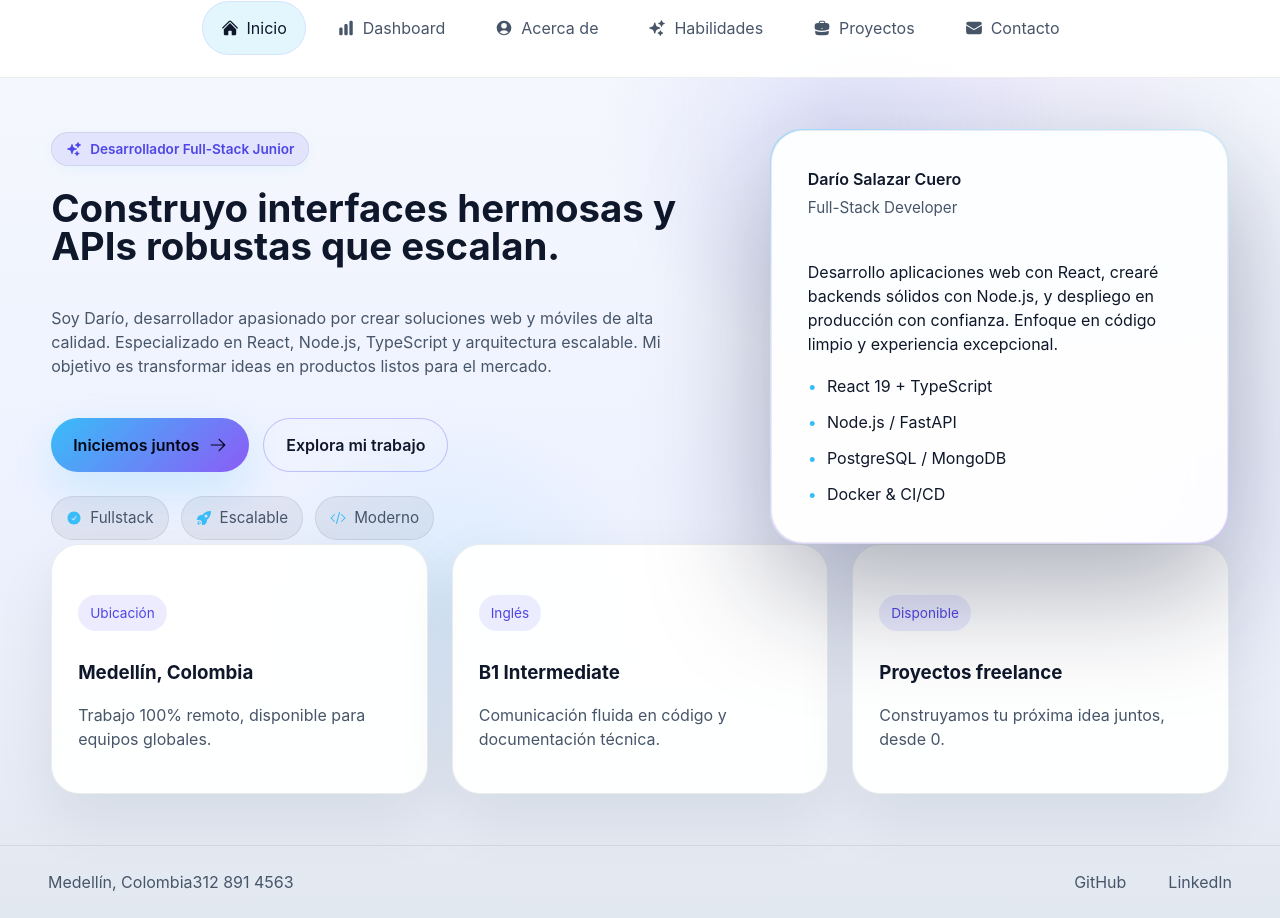
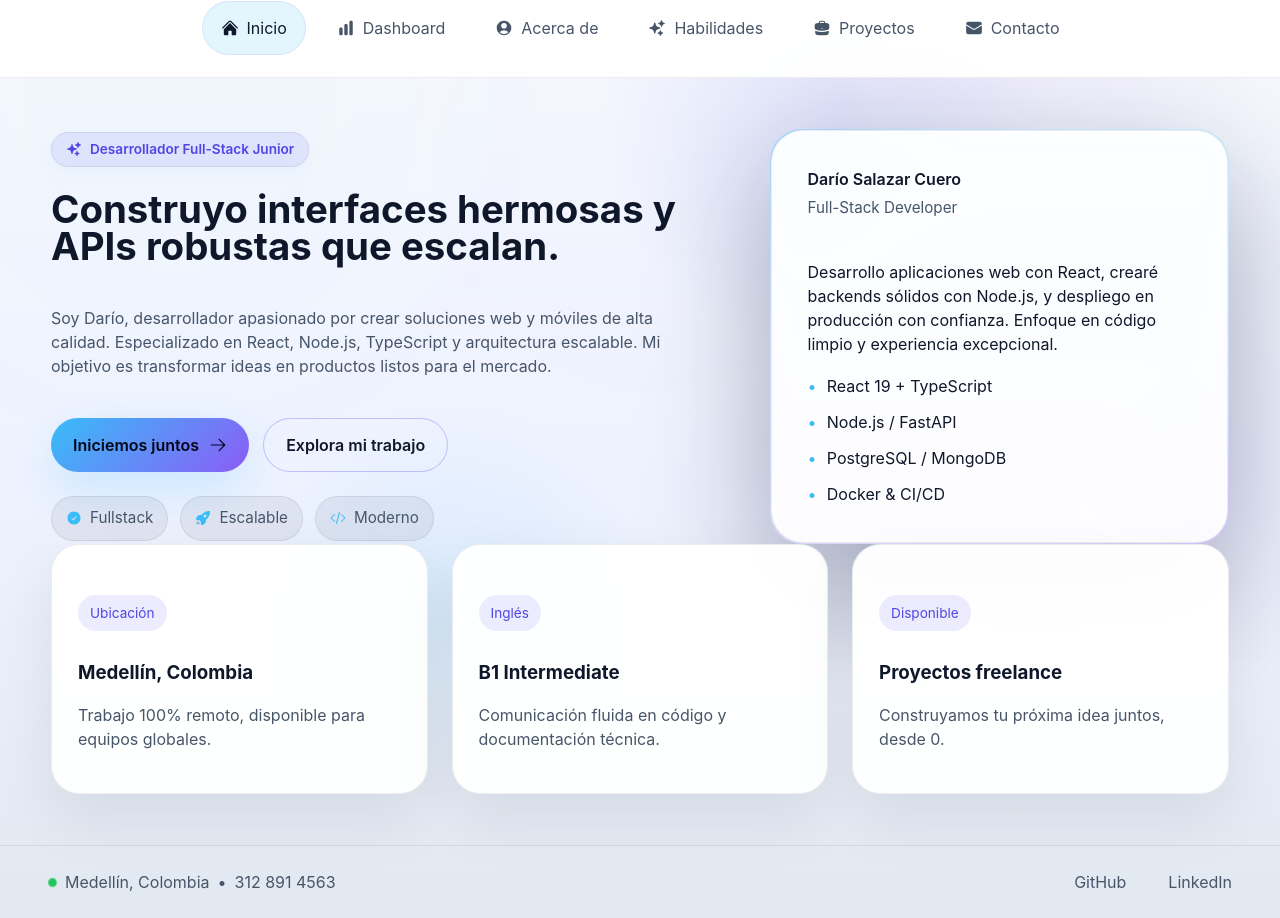
Before and after one commit to DarioSC00/PortafolioDario, a React (Vite) app in the folder mi-portafolio/: page / in a window 1280 px wide. Shown: the part 140-1058 px from the top of the page. Built offline with nearby package versions, Linux system fonts and the light colour scheme; some icons are missing.

Commit message:
feat: implement portfolio structure with App styles, DefaultLayout component, and Projects page layout

```diff
--- a/mi-portafolio/src/App.css
+++ b/mi-portafolio/src/App.css
@@ -1481,3 +1481,266 @@
   color: var(--accent);
   border-color: rgba(56, 189, 248, 0.24);
 }
+
+/* ----------------------------------------------------
+   EFFECTS & ANIMATIONS (SaaS Premium Visual Style)
+   ---------------------------------------------------- */
+
+/* 1. Ambient Pulsing and Drifting Glow Spheres */
+.ambient-glows {
+  position: fixed;
+  inset: 0;
+  pointer-events: none;
+  z-index: 0;
+  overflow: hidden;
+}
+
+.glow-sphere {
+  position: absolute;
+  border-radius: 50%;
+  filter: blur(120px);
+  opacity: 0.45;
+  transition: opacity 0.5s ease;
+}
+
+.light-theme .glow-sphere {
+  opacity: 0.15;
+  filter: blur(140px);
+}
+
+.glow-1 {
+  top: -10%;
+  left: -10%;
+  width: 45vw;
+  height: 45vw;
+  background: radial-gradient(circle, rgba(56, 189, 248, 0.3) 0%, transparent 70%);
+  animation: driftGlow1 25s infinite alternate ease-in-out;
+}
+
+.glow-2 {
+  bottom: -15%;
+  right: -10%;
+  width: 50vw;
+  height: 50vw;
+  background: radial-gradient(circle, rgba(139, 92, 246, 0.24) 0%, transparent 70%);
+  animation: driftGlow2 30s infinite alternate ease-in-out;
+}
+
+.glow-3 {
+  top: 40%;
+  left: 50%;
+  width: 35vw;
+  height: 35vw;
+  background: radial-gradient(circle, rgba(99, 102, 241, 0.2) 0%, transparent 70%);
+  animation: driftGlow3 28s infinite alternate ease-in-out;
+}
+
+@keyframes driftGlow1 {
+  0% { transform: translate(0, 0) scale(1); }
+  50% { transform: translate(8%, 12%) scale(1.1); }
+  100% { transform: translate(-5%, 5%) scale(0.95); }
+}
+
+@keyframes driftGlow2 {
+  0% { transform: translate(0, 0) scale(1); }
+  50% { transform: translate(-10%, -8%) scale(0.9); }
+  100% { transform: translate(5%, -15%) scale(1.1); }
+}
+
+@keyframes driftGlow3 {
+  0% { transform: translate(-50%, -50%) scale(1); }
+  50% { transform: translate(-42%, -55%) scale(1.15); }
+  100% { transform: translate(-58%, -45%) scale(0.9); }
+}
+
+/* 2. Page Entrance Slide/Fade Animation */
+.home-page,
+.about-page,
+.skills-page,
+.projects-page,
+.dashboard-page,
+.contact-page {
+  animation: pageEntrance 0.75s cubic-bezier(0.16, 1, 0.3, 1) both;
+  position: relative;
+  z-index: 10;
+}
+
+@keyframes pageEntrance {
+  from {
+    opacity: 0;
+    transform: translateY(22px) scale(0.985);
+    filter: blur(4px);
+  }
+  to {
+    opacity: 1;
+    transform: translateY(0) scale(1);
+    filter: blur(0);
+  }
+}
+
+/* 3. Reusable Glassmorphic Shimmer Sweep Overlay on Card Hover */
+.summary-card,
+.about-card,
+.skill-card,
+.project-card,
+.contact-card,
+.dashboard-card,
+.project-summary-card {
+  position: relative;
+  overflow: hidden;
+}
+
+.summary-card::after,
+.about-card::after,
+.skill-card::after,
+.project-card::after,
+.contact-card::after,
+.dashboard-card::after,
+.project-summary-card::after {
+  content: '';
+  position: absolute;
+  top: -50%;
+  left: -80%;
+  width: 200%;
+  height: 200%;
+  background: linear-gradient(
+    55deg,
+    transparent 42%,
+    rgba(255, 255, 255, 0.08) 48%,
+    rgba(56, 189, 248, 0.12) 50%,
+    rgba(255, 255, 255, 0.08) 52%,
+    transparent 58%
+  );
+  transform: rotate(-35deg);
+  opacity: 0;
+  pointer-events: none;
+  transition: none;
+}
+
+.summary-card:hover::after,
+.about-card:hover::after,
+.skill-card:hover::after,
+.project-card:hover::after,
+.contact-card:hover::after,
+.dashboard-card:hover::after,
+.project-summary-card:hover::after {
+  opacity: 1;
+  left: 130%;
+  transition: left 1.2s cubic-bezier(0.2, 0.8, 0.2, 1);
+}
+
+/* 4. Glassmorphic Tooltips (data-tooltip) */
+[data-tooltip] {
+  position: relative;
+}
+
+[data-tooltip]::before {
+  content: attr(data-tooltip);
+  position: absolute;
+  bottom: 125%;
+  left: 50%;
+  transform: translateX(-50%) translateY(6px) scale(0.95);
+  padding: 8px 12px;
+  background: rgba(10, 18, 34, 0.94);
+  backdrop-filter: blur(12px);
+  border: 1px solid rgba(255, 255, 255, 0.12);
+  color: #f1f5f9;
+  font-size: 0.78rem;
+  font-weight: 500;
+  border-radius: 8px;
+  white-space: nowrap;
+  box-shadow: 0 10px 25px rgba(0, 0, 0, 0.35);
+  pointer-events: none;
+  opacity: 0;
+  transition: opacity 0.22s cubic-bezier(0.2, 0.8, 0.2, 1), transform 0.22s cubic-bezier(0.2, 0.8, 0.2, 1);
+  z-index: 1000;
+}
+
+.light-theme [data-tooltip]::before {
+  background: rgba(255, 255, 255, 0.94);
+  border-color: rgba(15, 23, 42, 0.12);
+  color: #0f172a;
+  box-shadow: 0 10px 25px rgba(15, 23, 42, 0.12);
+}
+
+[data-tooltip]:hover::before {
+  opacity: 1;
+  transform: translateX(-50%) translateY(0) scale(1);
+}
+
+/* 5. Pulsing Status Indicator (Green dot) */
+.pulse-indicator {
+  display: inline-block;
+  width: 9px;
+  height: 9px;
+  border-radius: 50%;
+  background-color: #22c55e;
+  box-shadow: 0 0 0 0 rgba(34, 197, 94, 0.6);
+  animation: pulseGreen 2s infinite;
+  cursor: help;
+}
+
+@keyframes pulseGreen {
+  0% {
+    transform: scale(0.92);
+    box-shadow: 0 0 0 0 rgba(34, 197, 94, 0.7);
+  }
+  70% {
+    transform: scale(1);
+    box-shadow: 0 0 0 7px rgba(34, 197, 94, 0);
+  }
+  100% {
+    transform: scale(0.92);
+    box-shadow: 0 0 0 0 rgba(34, 197, 94, 0);
+  }
+}
+
+/* 6. Dashboard Progress Bar Entrance Anim */
+@keyframes loadBar {
+  from {
+    width: 0;
+  }
+}
+
+.chart-bar {
+  animation: loadBar 1.4s cubic-bezier(0.16, 1, 0.3, 1) both;
+}
+
+/* 7. Hover Micro-Interactions on Icons & Links */
+.brand-chip:hover .brand-icon {
+  animation: spinPulse 0.8s cubic-bezier(0.2, 0.8, 0.2, 1) infinite alternate;
+}
+
+@keyframes spinPulse {
+  0% {
+    transform: scale(1) rotate(0deg);
+  }
+  100% {
+    transform: scale(1.22) rotate(15deg);
+    color: #eab308;
+    filter: drop-shadow(0 0 8px rgba(234, 179, 8, 0.5));
+  }
+}
+
+.nav-link .nav-icon {
+  transition: transform 0.25s cubic-bezier(0.2, 0.8, 0.2, 1), color 0.25s ease;
+}
+
+.nav-link:hover .nav-icon {
+  transform: translateY(-3px) scale(1.12);
+  color: var(--accent);
+}
+
+.footer-links a svg,
+.project-link svg {
+  transition: transform 0.25s cubic-bezier(0.2, 0.8, 0.2, 1);
+}
+
+.footer-links a:hover svg {
+  transform: scale(1.25) rotate(8deg);
+  color: var(--accent);
+}
+
+.project-link:hover svg {
+  transform: translateX(4px);
+}
--- a/mi-portafolio/src/layout/DefaultLayout.tsx
+++ b/mi-portafolio/src/layout/DefaultLayout.tsx
@@ -45,6 +45,13 @@ export default function DefaultLayout() {
 
   return (
     <div className="app-shell">
+      {/* Ambient glassmorphic glowing spheres */}
+      <div className="ambient-glows" aria-hidden="true">
+        <div className="glow-sphere glow-1"></div>
+        <div className="glow-sphere glow-2"></div>
+        <div className="glow-sphere glow-3"></div>
+      </div>
+
       <header className="app-header">
         <div className="brand-panel">
           <div>
@@ -52,11 +59,16 @@ export default function DefaultLayout() {
             <h1>Rubén Darío Salazar</h1>
           </div>
           <div className="brand-panel-actions">
-            <button type="button" onClick={toggleTheme} className="theme-toggle">
+            <button
+              type="button"
+              onClick={toggleTheme}
+              className="theme-toggle"
+              data-tooltip="Alternar tema claro/oscuro"
+            >
               {theme === 'light' ? <MoonIcon className="theme-icon" /> : <SunIcon className="theme-icon" />}
               <span>{theme === 'light' ? 'Modo oscuro' : 'Modo claro'}</span>
             </button>
-            <div className="brand-chip">
+            <div className="brand-chip" data-tooltip="Disponible para contratación inmediata">
               <BoltIcon className="brand-icon" />
               Full-Stack Junior
             </div>
@@ -67,7 +79,12 @@ export default function DefaultLayout() {
           {navItems.map((item) => {
             const IconComponent = item.icon
             return (
-              <NavLink key={item.to} to={item.to} className={linkClasses}>
+              <NavLink
+                key={item.to}
+                to={item.to}
+                className={linkClasses}
+                data-tooltip={`Ir a ${item.label}`}
+              >
                 <IconComponent className="nav-icon" />
                 <span>{item.label}</span>
               </NavLink>
@@ -81,15 +98,27 @@ export default function DefaultLayout() {
       </main>
 
       <footer className="app-footer">
-        <div>
+        <div style={{ display: 'flex', alignItems: 'center', gap: '8px' }}>
+          <span className="pulse-indicator" data-tooltip="En línea / Activo ahora"></span>
           <span>Medellín, Colombia</span>
+          <span>•</span>
           <span>312 891 4563</span>
         </div>
         <div className="footer-links">
-          <a href="https://github.com/DarioSC00" target="_blank" rel="noreferrer">
+          <a
+            href="https://github.com/DarioSC00"
+            target="_blank"
+            rel="noreferrer"
+            data-tooltip="Visitar mi GitHub"
+          >
             <Icon icon="akar-icons:github-fill" /> GitHub
           </a>
-          <a href="https://linkedin.com/in/rubén-dario-salazar-cuero-39867125a/" target="_blank" rel="noreferrer">
+          <a
+            href="https://linkedin.com/in/rubén-dario-salazar-cuero-39867125a/"
+            target="_blank"
+            rel="noreferrer"
+            data-tooltip="Conectar en LinkedIn"
+          >
             <Icon icon="akar-icons:linkedin-box-fill" /> LinkedIn
           </a>
         </div>
--- a/mi-portafolio/src/pages/Projects.tsx
+++ b/mi-portafolio/src/pages/Projects.tsx
@@ -114,11 +114,14 @@ export default function Projects() {
             </div>
 
             <div className="project-card__footer">
-              <button onClick={() => openModal(p)} className="project-link primary-btn">
+              <button
+                onClick={() => openModal(p)}
+                className="project-link primary-btn"
+                data-tooltip={`Ver ficha técnica de ${p.title}`}
+              >
                 <span>Ver detalles</span>
                 <Icon icon="mdi:arrow-right" />
               </button>
-
             </div>
           </article>
         ))}
```
